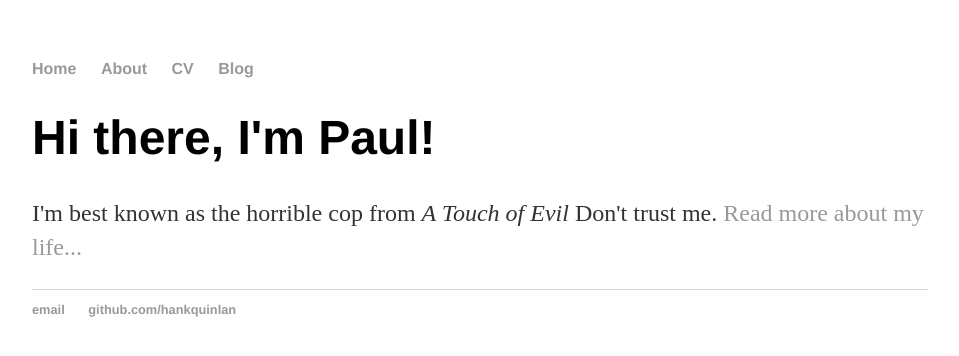
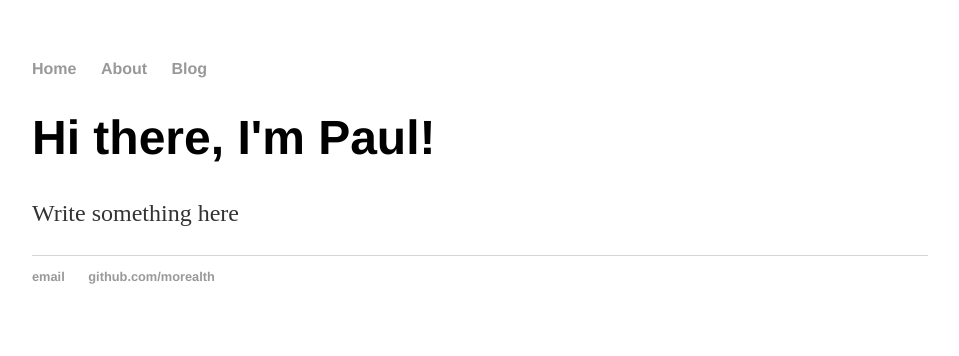
Before and after one commit to morealth/morealth.github.io, a Jekyll site: the page built from index.html, in a window 1280 px wide. Shown: the top 356 px of the page, without its empty margins (160-1119 px from the left). Built offline with Jekyll 4.4.1, drawn with Linux system fonts in a browser that asks for light colours.

Commit message:
removed more stuff

```diff
--- a/_layouts/default.html
+++ b/_layouts/default.html
@@ -10,7 +10,6 @@
 	    		<ul>
 	        		<li><a href="/">Home</a></li>
 		        	<li><a href="/about">About</a></li>
-	        		<li><a href="/cv">CV</a></li>
 	        		<li><a href="/blog">Blog</a></li>
 	    		</ul>
 			</nav>
@@ -21,8 +20,8 @@
 			</div><!-- /.container -->
 			<footer>
 	    		<ul>
-	        		<li><a href="mailto:hankquinlanhub@gmail.com">email</a></li>
-	        		<li><a href="https://github.com/hankquinlan">github.com/hankquinlan</a></li>
+	        		<li><a href="mailto:blah@gmail.com">email</a></li>
+	        		<li><a href="https://github.com/morealth">github.com/morealth</a></li>
 				</ul>
 			</footer>
 		</body>
--- a/index.html
+++ b/index.html
@@ -4,5 +4,5 @@ title: Hank Quinlan, Horrible Cop
 ---
 <div class="blurb">
 	<h1>Hi there, I'm Paul!</h1>
-	<p>I'm best known as the horrible cop from <em>A Touch of Evil</em> Don't trust me. <a href="/about">Read more about my life...</a></p>
+	<p>Write something here</a></p>
 </div><!-- /.blurb -->
```
